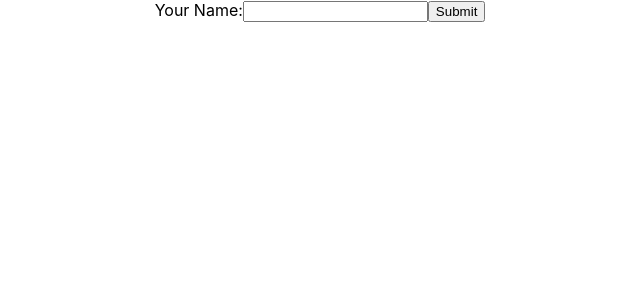
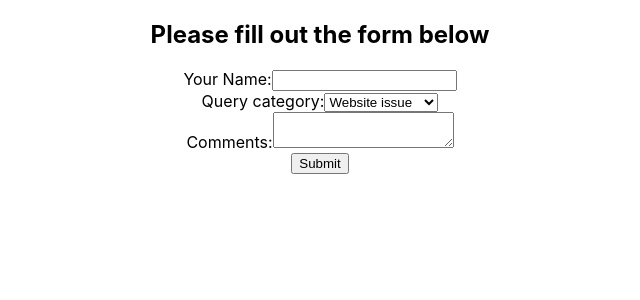
Before and after one commit to Josh-Wickens/gitpod-react, a React (Create React App) app in the folder my-app/: page / in a window 1280 px wide. Shown: the top 300 px of the page, without its empty margins (320-960 px from the left). Built offline with nearby package versions, Linux system fonts and the light colour scheme.

Commit message:
submitting form data

```diff
--- a/my-app/src/components/ControlledForm.js
+++ b/my-app/src/components/ControlledForm.js
@@ -5,7 +5,9 @@
     super(props)
 
     this.state = {
-        name: ""
+      name: "",
+      category: 'website',
+      comments: '',
     }
   }
   handleNameChange = (event) => {
@@ -14,10 +16,28 @@
     })
 
   }
+  handleCategoryChange = (event) => {
+    this.setState({
+      category: event.target.value
+    })
+
+  }
+  handleCommentsChange = (event) => {
+    this.setState({
+      comments: event.target.value
+    })
+
+  }
+  handleSubmit = (event) => {
+    event.preventDefault();
+    console.log(this.state)
+  }
   render() {
     return (
       <div>
-        <form>
+        <h2>Please fill out the form below</h2>
+        <form onSubmit={this.handleSubmit}>
+          <div>
             <label htmlFor='id-name'>Your Name:</label>
             <input
               value={this.state.name}
@@ -25,6 +45,29 @@
               id="id-name"
               name="name"
               type="text" />
+          </div>
+          <div>
+            <label htmlFor='id-category'>Query category:</label>
+            <select
+            id='id-category'
+            name='category'
+            value={this.state.category}
+            onChange={this.handleCategoryChange}
+            >
+              <option value="website">Website issue</option>
+              <option value="order">Order issue</option>
+              <option value="general">General Inquiry</option>
+            </select>
+          </div>
+          <div>
+            <label htmlFor='id-comments'>Comments:</label>
+            <textarea
+            id='id-comments'
+            name='comments'
+            value={this.state.comments}
+            onChange={this.handleCommentsChange}
+            />
+          </div>
           <input type="submit" value="Submit" />
         </form>
       </div>
```
Lines whose indentation alone changed are shown as unchanged.
